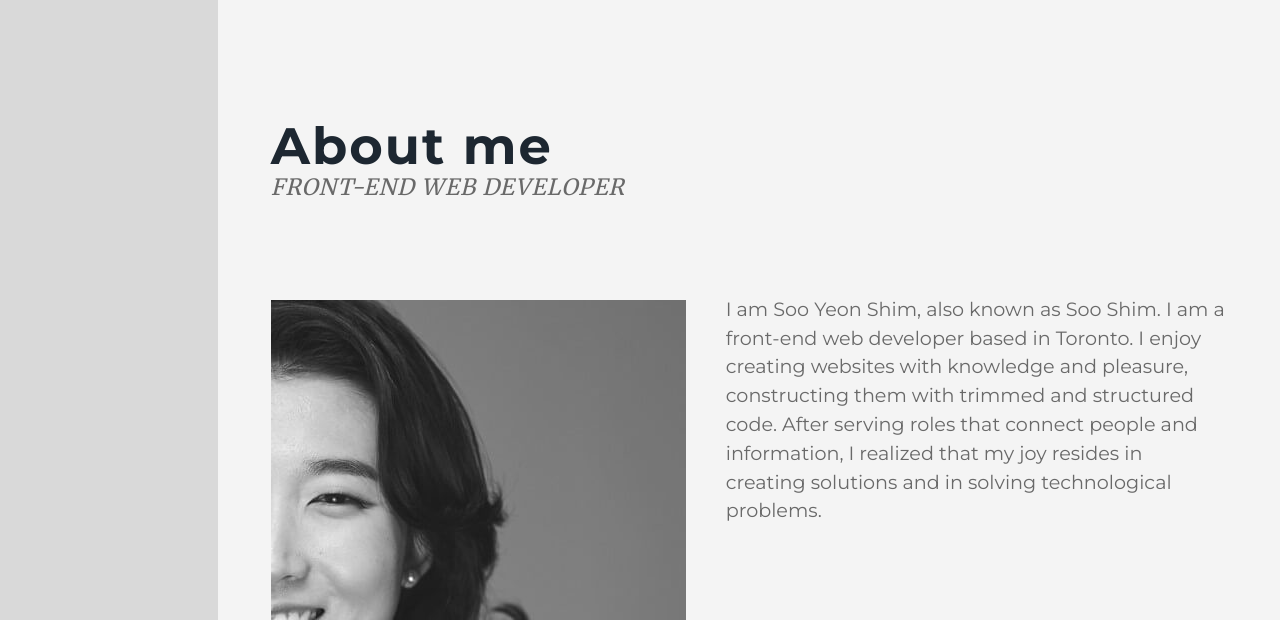
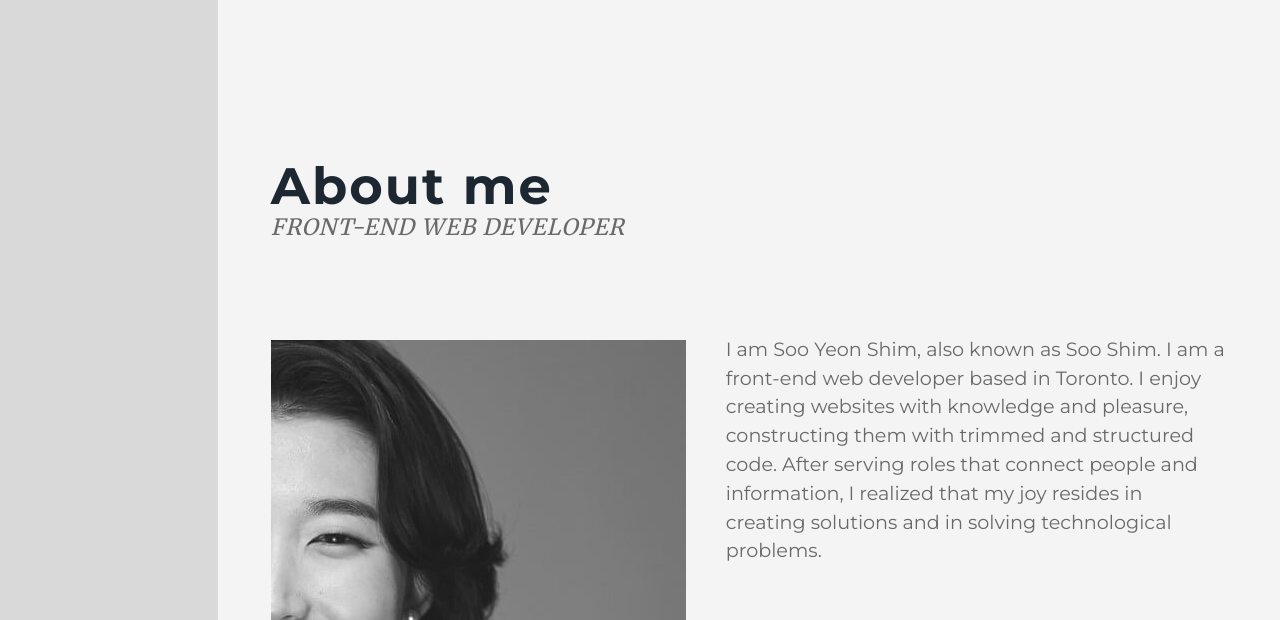
Before and after one commit to sooyshim/sooyshim.com, a plain HTML site: page index.html in a window 1280 px wide. Shown: the part 790-1410 px from the top of the page. Drawn offline with nearby package versions, Linux system fonts and the light colour scheme; some packages are replaced by stand-ins of ours; a script that the page names is missing; a web font is replaced by a local one.

Commit message:
margin refined

```diff
--- a/index.html
+++ b/index.html
@@ -9,7 +9,7 @@
   <link href="https://fonts.googleapis.com/css?family=Merriweather|Montserrat:400,600,700|Shadows+Into+Light|Poor+Story&display=swap" rel="stylesheet">
   <script src="https://kit.fontawesome.com/5d686bdd30.js"></script>
   <link rel="stylesheet" href="https://cdn.rawgit.com/konpa/devicon/df6431e323547add1b4cf45992913f15286456d3/devicon.min.css">
-  <link rel="stylesheet" href="./styles/styles.css?v=20190619">
+  <link rel="stylesheet" href="./styles/styles.css?v=190620">
 </head>
 <body>
   <div class="leftContainer"></div>
--- a/styles/partials/_base.scss
+++ b/styles/partials/_base.scss
@@ -31,10 +31,10 @@ section {
 }
 
 .aboutMe {
-  margin-top: 100px;
+  margin-top: 170px;
 
-  @include bp(sm) {
-    margin-top: 150px;
+  @include bp(lg) {
+    margin-top: 190px;
   }
 }
 
```
Also changed, not shown: styles/styles.css.
